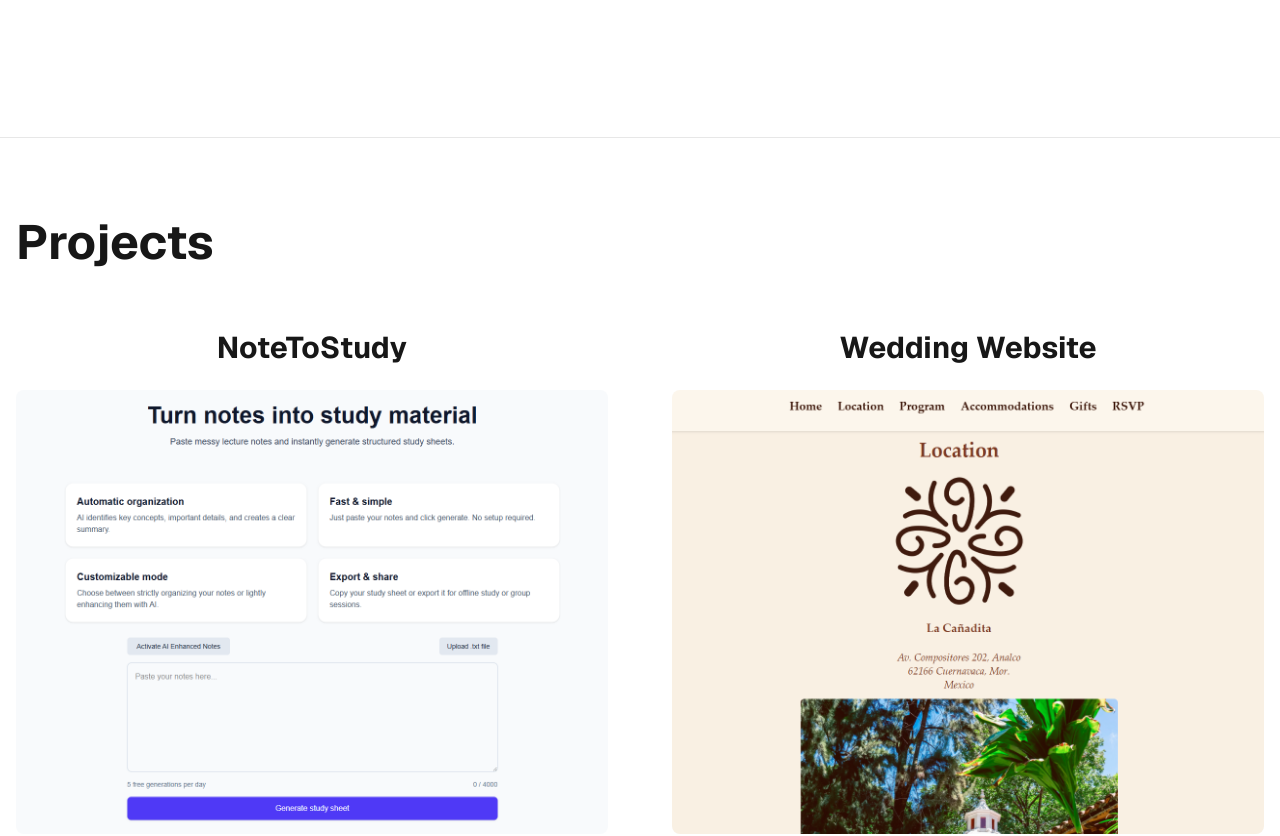
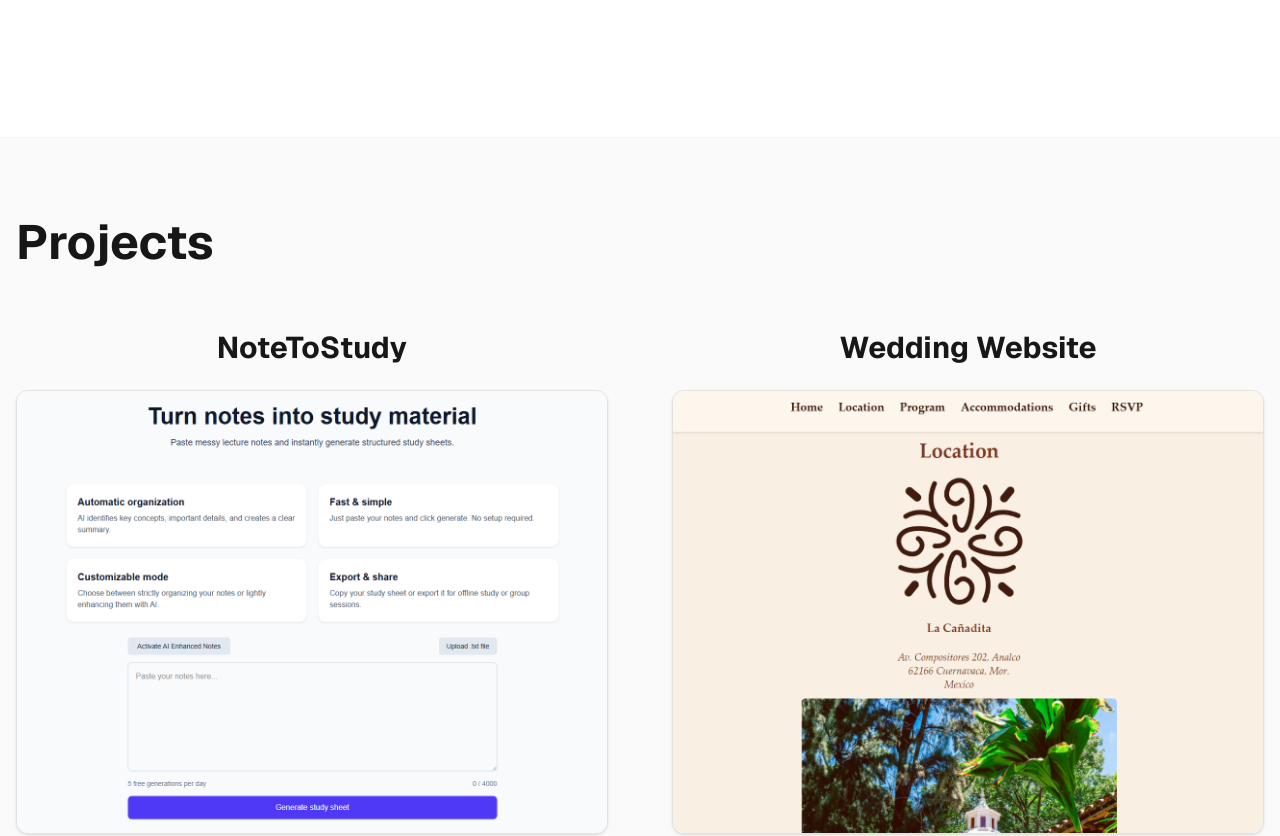
Before and after one commit to Jheintze/portfolio, a Next.js app: page / in a window 1280 px wide. Shown: the part 720-1556 px from the top of the page. Built offline with nearby package versions, Linux system fonts and the light colour scheme.

Commit message:
fix links, change bg projects

```diff
--- a/src/app/globals.css
+++ b/src/app/globals.css
@@ -4,6 +4,12 @@
   --background: #ffffff;
   --foreground: #171717;
    --accent: #2563EB;
+    --muted: #6B7280;
+    --surface: #fafafa;
+}
+::selection {
+  background: var(--accent);
+  color: white;
 }
 
 html {
@@ -14,17 +20,13 @@ html {
   --color-background: var(--background);
   --color-foreground: var(--foreground);
   --color-accent: var(--accent);
+  --color-muted: var(--muted);
+  --color-surface: var(--surface);
 
   --font-sans: var(--font-geist-sans);
   --font-mono: var(--font-geist-mono);
 }
 
-@media (prefers-color-scheme: dark) {
-  :root {
-    --background: #0a0a0a;
-    --foreground: #ededed;
-  }
-}
 body {
   background: var(--background);
   color: var(--foreground);
--- a/src/app/page.tsx
+++ b/src/app/page.tsx
@@ -10,11 +10,11 @@ export default function Home() {
     <main>
       <Navbar />
       <Hero />
-      <hr className="border-foreground/10" />
+      <hr className="border-foreground/5" />
       <Projects />
-      <hr className="border-foreground/10" />
+      <hr className="border-foreground/5" />
       <About />
-      <hr className="border-foreground/10" />
+      <hr className="border-foreground/5" />
       <Contact />
       <Footer />
     </main>
--- a/src/components/Contact.tsx
+++ b/src/components/Contact.tsx
@@ -4,7 +4,7 @@ const GITHUB_URL = "https://github.com/Jheintze";
 const LINKEDIN_URL = "https://linkedin.com/in/";
 
 const iconLinkClassName =
-  "rounded-md p-2 transition-opacity hover:opacity-70";
+  "rounded-md p-2 transition-colors duration-200 hover:text-accent";
 
 const sectionHeadingClassName = "text-4xl font-bold sm:text-5xl";
 
@@ -64,7 +64,7 @@ export default function Contact() {
         </a>
         <a
           href={`mailto:${EMAIL}`}
-          className="rounded-md px-2 py-2 text-sm transition-opacity hover:opacity-70"
+          className="rounded-md px-3 py-2 text-base font-medium transition-opacity hover:opacity-70"
         >
           {EMAIL}
         </a>
--- a/src/components/Projects.tsx
+++ b/src/components/Projects.tsx
@@ -2,7 +2,7 @@ import Image from "next/image";
 
 export default function Projects(){
     return (
-        <section id="projects" className="mx-auto max-w-7xl px-4 py-16 sm:py-20">
+        <section id="projects" className="bg-surface" > <div className="bg-surface mx-auto max-w-7xl px-4 py-16 sm:py-20">
   <h2 className="text-4xl font-bold sm:text-5xl">
     Projects
   </h2>
@@ -14,7 +14,15 @@ export default function Projects(){
         NoteToStudy
       </h3>
 
-      <div className="mt-6  aspect-[4/3] overflow-hidden rounded-lg">
+      <div className="mt-6
+aspect-[4/3]
+overflow-hidden
+rounded-xl
+border border-foreground/10
+shadow-sm
+transition-all duration-400
+hover:-translate-y-0.5
+hover:shadow-md">
        <a href="https://note-to-study.vercel.app"
          target="_blank"
   rel="noopener noreferrer">
@@ -50,7 +58,15 @@ export default function Projects(){
         Wedding Website
       </h3>
 
-      <div className="mt-6  aspect-[4/3] overflow-hidden rounded-lg">
+      <div className="mt-6
+aspect-[4/3]
+overflow-hidden
+rounded-xl
+border border-foreground/10
+shadow-sm
+transition-all duration-400
+hover:-translate-y-0.5
+hover:shadow-md">
       <a href="https://jheintze.github.io/Wedding-Website/"
          target="_blank"
   rel="noopener noreferrer">
@@ -72,7 +88,7 @@ export default function Projects(){
       </p>
     </article>
 
-  </div>
+  </div></div>
 </section>
     );
 }
```
